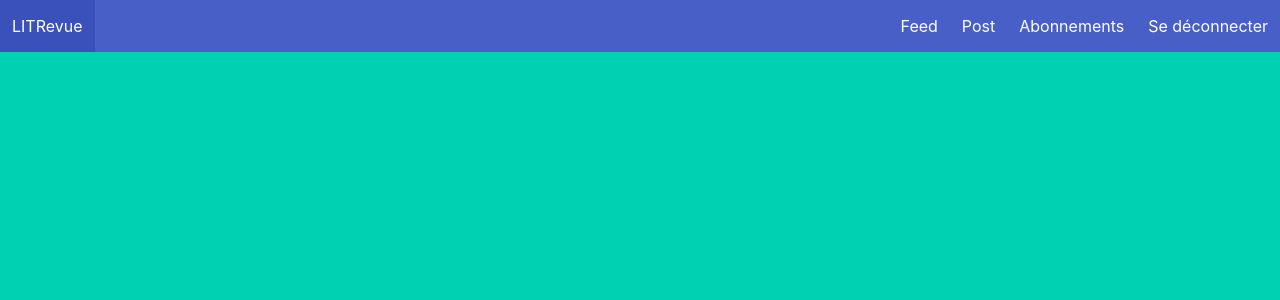
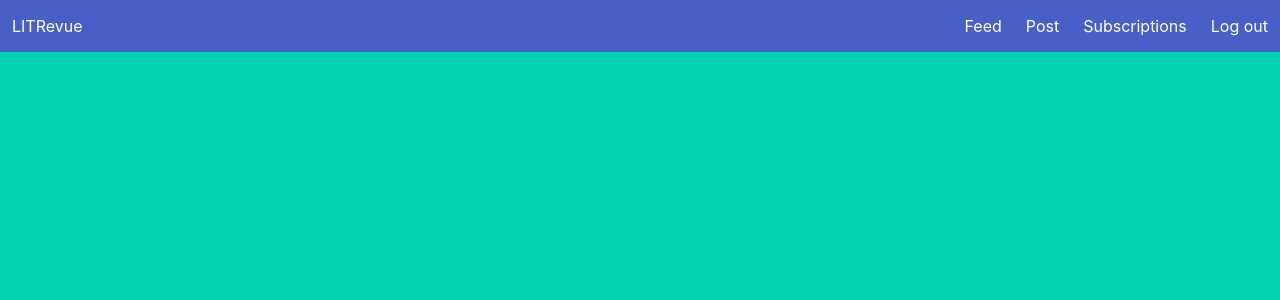
Before and after one commit to ErnestoAquino/LITRevu, a Django app: page /posts/ in a window 1280 px wide. Shown: the top 300 px of the page. Run offline with Django 4.2, Linux system fonts and the light colour scheme; a user stored in the database is signed in; data comes from the database, SQL or seed files in the repository.

Commit message:
fix: Removed redundant link from navbar branding

```diff
--- a/litrevu/feed/templates/feed/base.html
+++ b/litrevu/feed/templates/feed/base.html
@@ -15,9 +15,9 @@
 
     <nav class="navbar is-link is-fixed-top" role="navigation" aria-label="main navigation">
         <div class="navbar-brand">
-            <a class="navbar-item" href="{% url 'feed' %}">
+            <div class="navbar-item">
                 <p class="is-white">LITRevue</p>
-            </a>
+            </div>
         </div>
 
         <div id="navbarBasicExample" class="navbar-menu">
@@ -33,10 +33,10 @@
                     Post
                 </a>
                 <a class="navbar-item" href="{% url 'abonnements' %}">
-                    Abonnements
+                    Subscriptions
                 </a>
                 <a class="navbar-item" href="{% url 'logout' %}">
-                    Se déconnecter
+                    Log out
                 </a>
             </div>
         </div>
```
